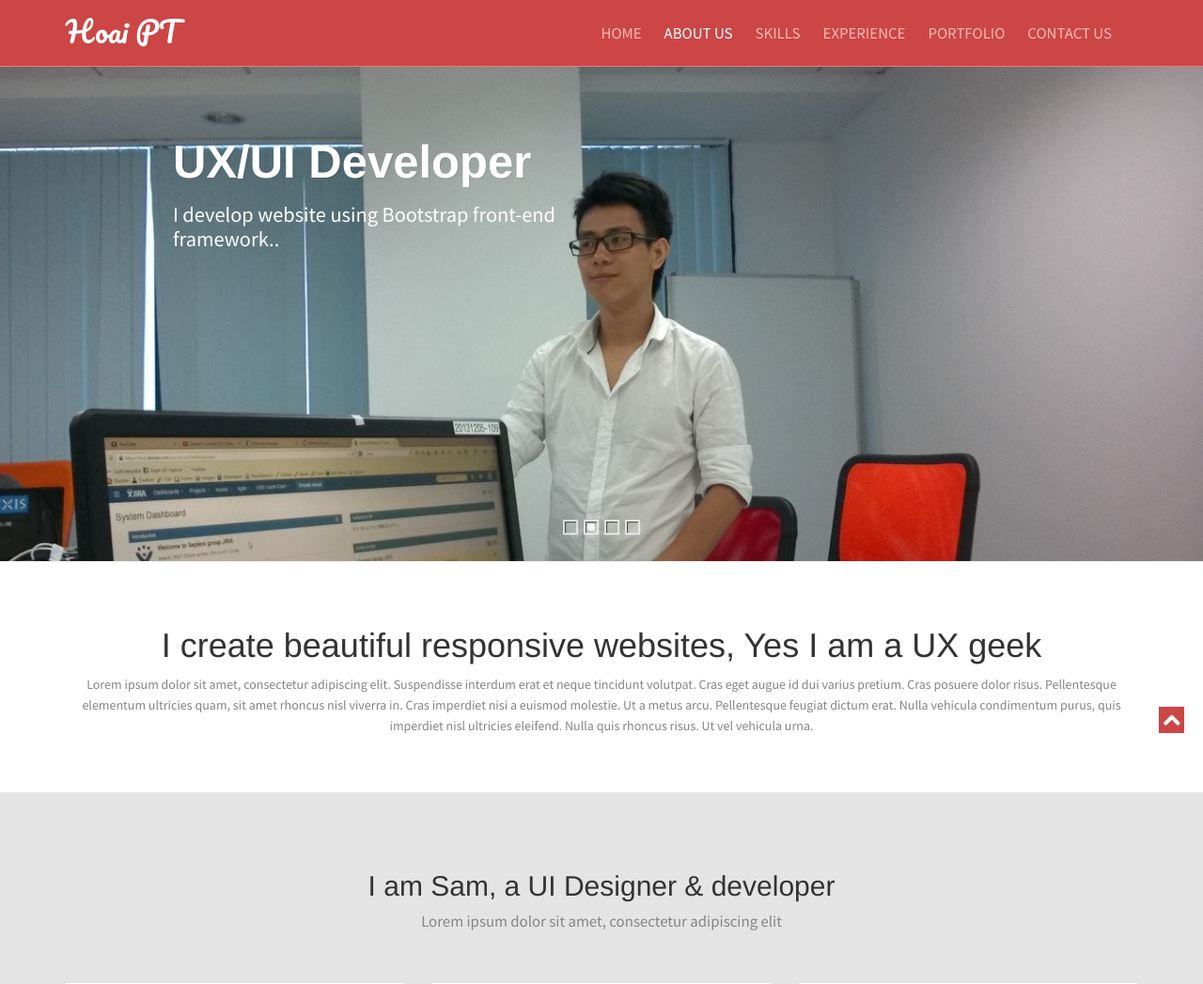
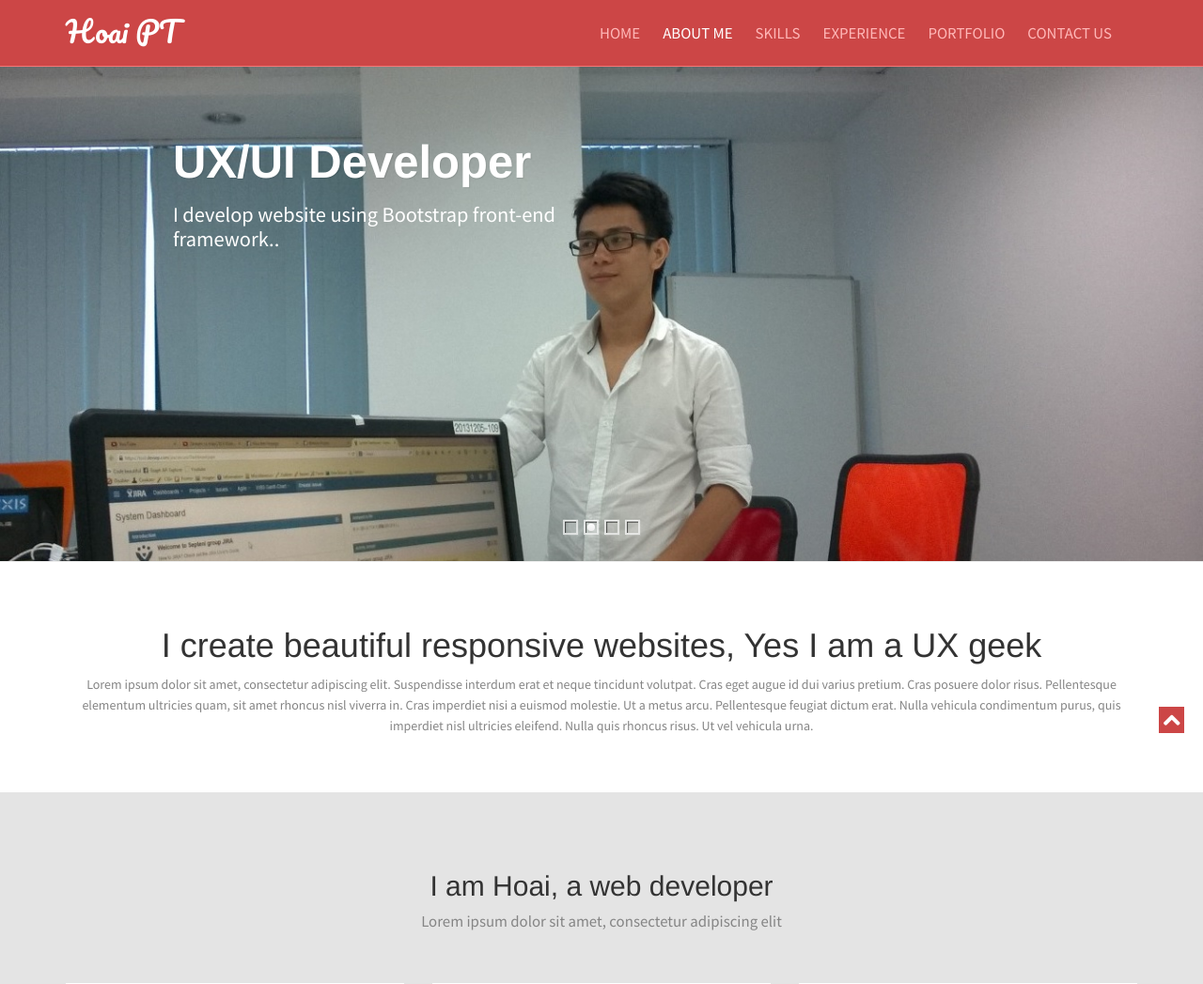
Before and after one commit to HoaiPhamThanh/hoaipt.info, a CakePHP app: the page made by app/View/Layouts/blog.ctp in a window 1280 px wide. Shown: the top 1047 px of the page at 94% size. Run offline with PHP 8.4 and a stand-in for CakePHP, Linux system fonts and the light colour scheme; the template is opened without the code that fills it, so the values that code supplies are empty; some libraries are stand-ins or nearby versions.

Commit message:
new design

```diff
--- a/app/View/Layouts/blog.ctp
+++ b/app/View/Layouts/blog.ctp
@@ -54,7 +54,7 @@ $cakeDescription = __d('cake_dev', 'CakePHP: the rapid development php framework
                 <div id="main-nav" class="collapse navbar-collapse">
                     <ul class="nav navbar-nav" id="mainNav">
                         <li class="active"><a href="#home" class="scroll-link">Home</a></li>
-                        <li><a href="#aboutUs" class="scroll-link">About Us</a></li>
+                        <li><a href="#aboutUs" class="scroll-link">About Me</a></li>
                         <li><a href="#skills" class="scroll-link">Skills</a></li>
                         <li><a href="#experience" class="scroll-link">Experience</a></li>
                         <li><a href="#portfolio" class="scroll-link">Portfolio</a></li>
@@ -115,7 +115,7 @@ $cakeDescription = __d('cake_dev', 'CakePHP: the rapid development php framework
         <div class="container">
             <div class="heading text-center">
                 <!-- Heading -->
-                <h2>I am Sam, a UI Designer & developer</h2>
+                <h2>I am Hoai, a web developer</h2>
                 <p>Lorem ipsum dolor sit amet, consectetur adipiscing elit</p>
             </div>
             <div class="row">
--- a/app/View/Layouts/devin.ctp
+++ b/app/View/Layouts/devin.ctp
@@ -68,8 +68,8 @@ $cakeDescription = __d('cake_dev', 'CakePHP: the rapid development php framework
 		<div class="container">
 			<div class="row centered">
 				<div class="col-lg-12">
-					<h1>William T. Kelvin</h1>
-					<h3>Web Designer | kelvin@blacktie.co</h3>
+					<h1>Hoai PT</h1>
+					<h3>Web Developer | hoai.phamthanh@yahoo.com.vn</h3>
 				</div><!--/.col-lg-12 -->
 			</div><!--/.row -->
 		</div><!--/.container -->
```
Also changed, not shown: app/webroot/img/header-bg.jpg, app/webroot/img/header-bg1.jpg (added).
